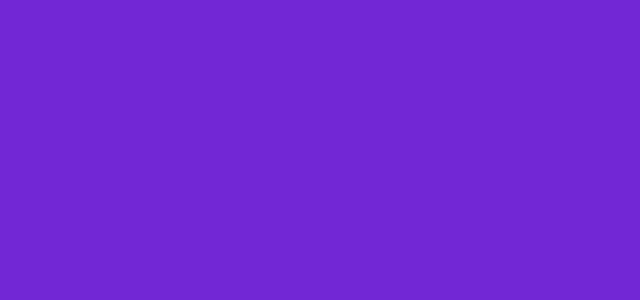
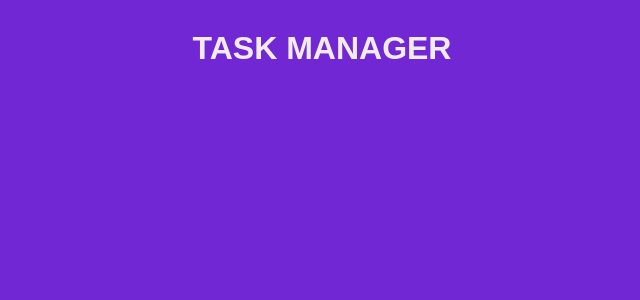
Before and after one commit to MaryamHmayed/personal-task-manager, a React (Create React App) app in the folder react-front/: page /task-manager in a window 1280 px wide. Before the commit this address had no page. Shown: the top 300 px of the page, without its empty margins (318-958 px from the left). Built offline with nearby package versions, Linux system fonts and the light colour scheme.

Commit message:
editing styles, adding task manager page

```diff
--- a/react-front/src/App.jsx
+++ b/react-front/src/App.jsx
@@ -5,6 +5,7 @@ import { BrowserRouter, Routes, Route } from "react-router-dom";
 
 import Login from "./pages/Login/index";
 import Register from "./pages/Register";
+import TaskManager from "./pages/Task-manager/manager";
 
 
 
@@ -17,7 +18,7 @@ function App() {
       <Routes>
         <Route path="/" element={<Login/>}/>
         <Route path="/register" element={<Register/>}/>
-
+        <Route path="/task-manager" element={<TaskManager/>}/>
 
 
 
--- a/react-front/src/pages/Login/index.css
+++ b/react-front/src/pages/Login/index.css
@@ -6,8 +6,8 @@
   box-sizing: border-box;
 }
 
-body{
-  font-family: 'Poppins', sans-serif;
+form{
+  font-family: sans-serif;
   height: 100vh;
   width: 100vw;
   background-color: #7227D5;
--- a/react-front/src/pages/Register/index.jsx
+++ b/react-front/src/pages/Register/index.jsx
@@ -39,7 +39,7 @@ const Register = () => {
 
 
     return  (
-        <>
+        <><form>
           <div className="card">
           <div className="image">
             <div className="overlay">
@@ -64,7 +64,7 @@ const Register = () => {
             </div>
 
       </div>
-
+      </form>
 
         </>
 
--- /dev/null
+++ b/react-front/src/pages/Task-manager/manager.css
@@ -0,0 +1,11 @@
+.page-title{
+    color:rgb(241, 235, 235);
+    padding: 30px;
+    text-align: center;
+}
+.task-manager{
+  background-color: #7227D5;
+  font-family:  sans-serif;
+  height: 100vh;
+  width: 100vw;
+}
--- /dev/null
+++ b/react-front/src/pages/Task-manager/manager.jsx
@@ -0,0 +1,32 @@
+import React from "react";
+
+import "./manager.css";
+
+const TaskManager =()=>{
+
+    return(<> <div className="task-manager">
+    <h1 className="page-title">TASK MANAGER</h1>
+
+
+
+
+    </div>
+    </> )
+}
+
+
+
+
+
+
+
+
+
+
+
+
+
+
+
+
+export default TaskManager;
```
Also changed, not shown: 1 other file (tests, documents, lock files or other folders).
